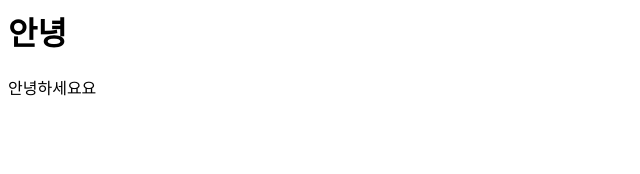
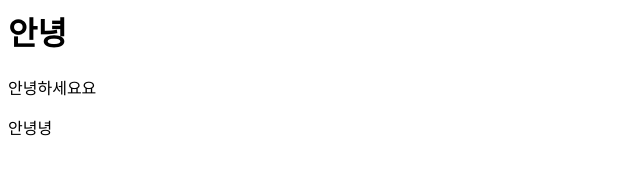
Before and after one commit to kang-jun-mo12/oss_exam, a plain HTML site: page index.html in a window 1280 px wide. Shown: the full height of the page, 0-640 px from the left. Drawn offline with Linux system fonts and the light colour scheme.

Commit message:
msg changed

```diff
--- a/index.html
+++ b/index.html
@@ -5,5 +5,6 @@
     <body>
         <h1>안녕</h1>
         <p>안녕하세요요</p>
+        <p>안녕녕</p>
     </body>
 </html>
```
